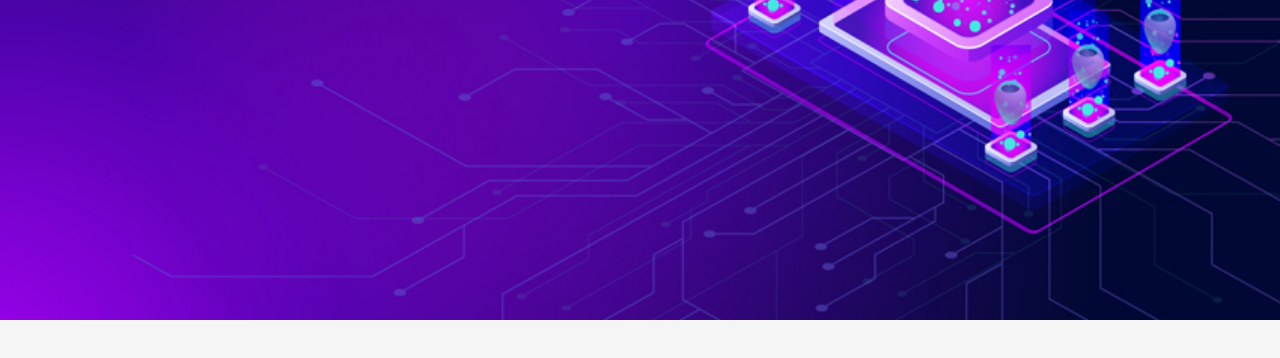
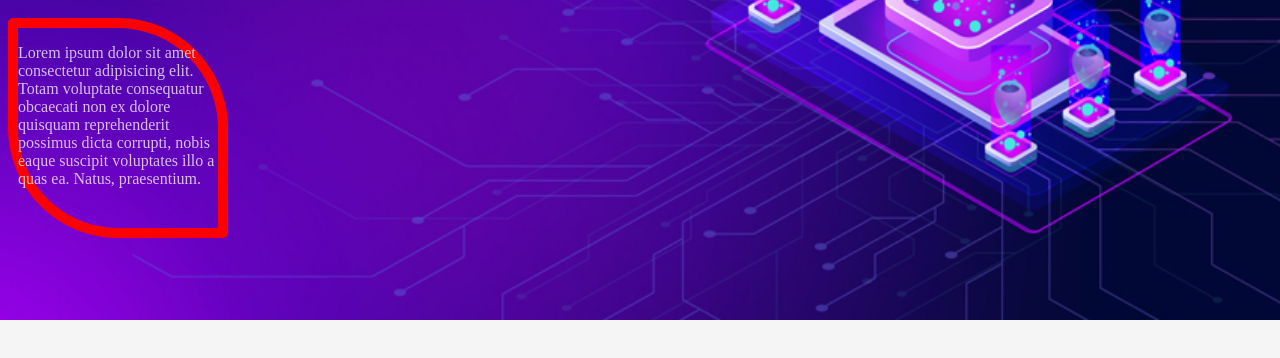
Before and after one commit to Ardison-Gardner/CSS101, a plain HTML site: page index.html in a window 1280 px wide. Shown: the part 400-758 px from the top of the page. Drawn offline with Linux system fonts and the light colour scheme.

Commit message:
Border radius.

```diff
--- a/index.html
+++ b/index.html
@@ -38,6 +38,20 @@
       #rightAlign {
         text-align: right;
       }
+      div.redBorder {
+        border: 10px solid #f00;
+        /*border-radius: 50%;*/
+        width: 200px;
+        height: 200px;
+        /*border-top-left-radius: 5px;
+        border-top-right-radius: 50%;
+        border-bottom-left-radius: 50%;
+        border-bottom-right-radius: 50px;*/
+        border-radius: 5px 50% 5px 50%;
+        /*border-color: #f00;
+        border-width: 5px;
+        border-style: dashed;*/
+      }
     </style>
   </head>
   <body>
@@ -51,5 +65,8 @@
       <a href="https://www.google.com">Lorem ipsum dolor, sit amet consectetur adipisicing elit. Iste est ipsa aspernatur iure recusandae corrupti omnis error delectus molestias, repellat laudantium eum temporibus ut impedit deleniti autem voluptatum nihil eius.</a>
       <h1 id="rightAlign">This aligns right.</h1>
     </div>
+    <div class="redBorder">
+      <p>Lorem ipsum dolor sit amet consectetur adipisicing elit. Totam voluptate consequatur obcaecati non ex dolore quisquam reprehenderit possimus dicta corrupti, nobis eaque suscipit voluptates illo a quas ea. Natus, praesentium.</p>
+    </div>
   </body>
 </html>
```
